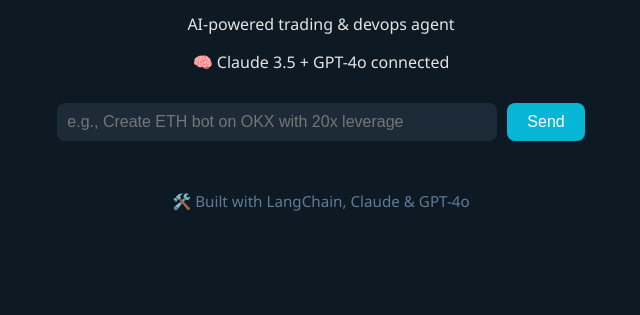
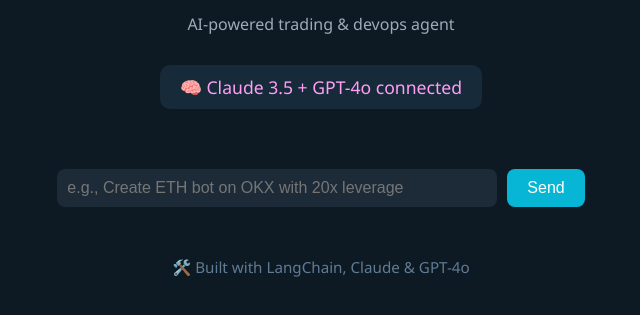
Before and after one commit to markolati85/devopsagent, a plain HTML site: page new-ui/index.html in a window 1280 px wide. Shown: the part 165-480 px from the top of the page, without its empty margins (319-959 px from the left). Drawn offline with Linux system fonts and the light colour scheme.

Commit message:
Update index.html

```diff
--- a/new-ui/index.html
+++ b/new-ui/index.html
@@ -3,29 +3,24 @@
 <head>
   <meta charset="UTF-8" />
   <meta name="viewport" content="width=device-width, initial-scale=1.0" />
-  <title>Nexus AI DevOps</title>
+  <title>🚀 Nexus AI DevOps</title>
   <link rel="stylesheet" href="styles.css" />
 </head>
 <body>
   <div class="container">
     <h1>🚀 Nexus AI DevOps</h1>
-    <p>AI-powered trading & devops agent</p>
+    <p class="subtitle">AI-powered trading & devops agent</p>
 
-    <div id="status">🧠 Claude 3.5 + GPT-4o connected</div>
+    <div id="status" class="status">🧠 Claude 3.5 + GPT-4o connected</div>
 
-    <div id="chat-box" class="chat-box"></div>
+    <div class="chat-box" id="chat-box"></div>
 
     <div class="input-area">
-      <input
-        id="command-input"
-        placeholder="e.g., Create ETH bot on OKX with 20x leverage"
-      />
+      <input id="command-input" placeholder="e.g., Create ETH bot on OKX with 20x leverage" />
       <button onclick="sendCommand()">Send</button>
     </div>
 
-    <div class="footer">
-      <p>🛠️ Built with LangChain, Claude & GPT-4o</p>
-    </div>
+    <p class="footer">🛠️ Built with LangChain, Claude & GPT-4o</p>
   </div>
 
   <script src="app.js"></script>
```
